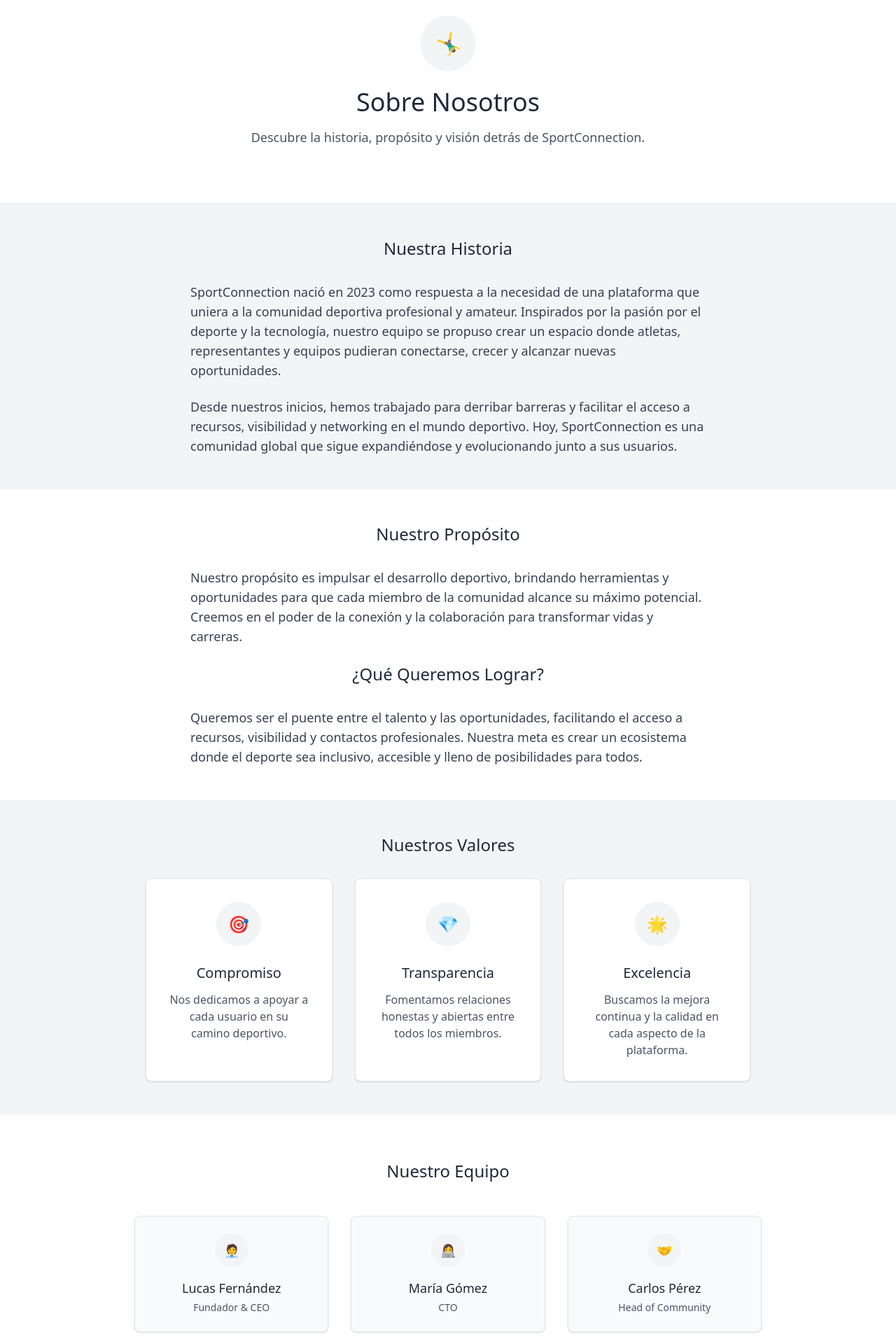
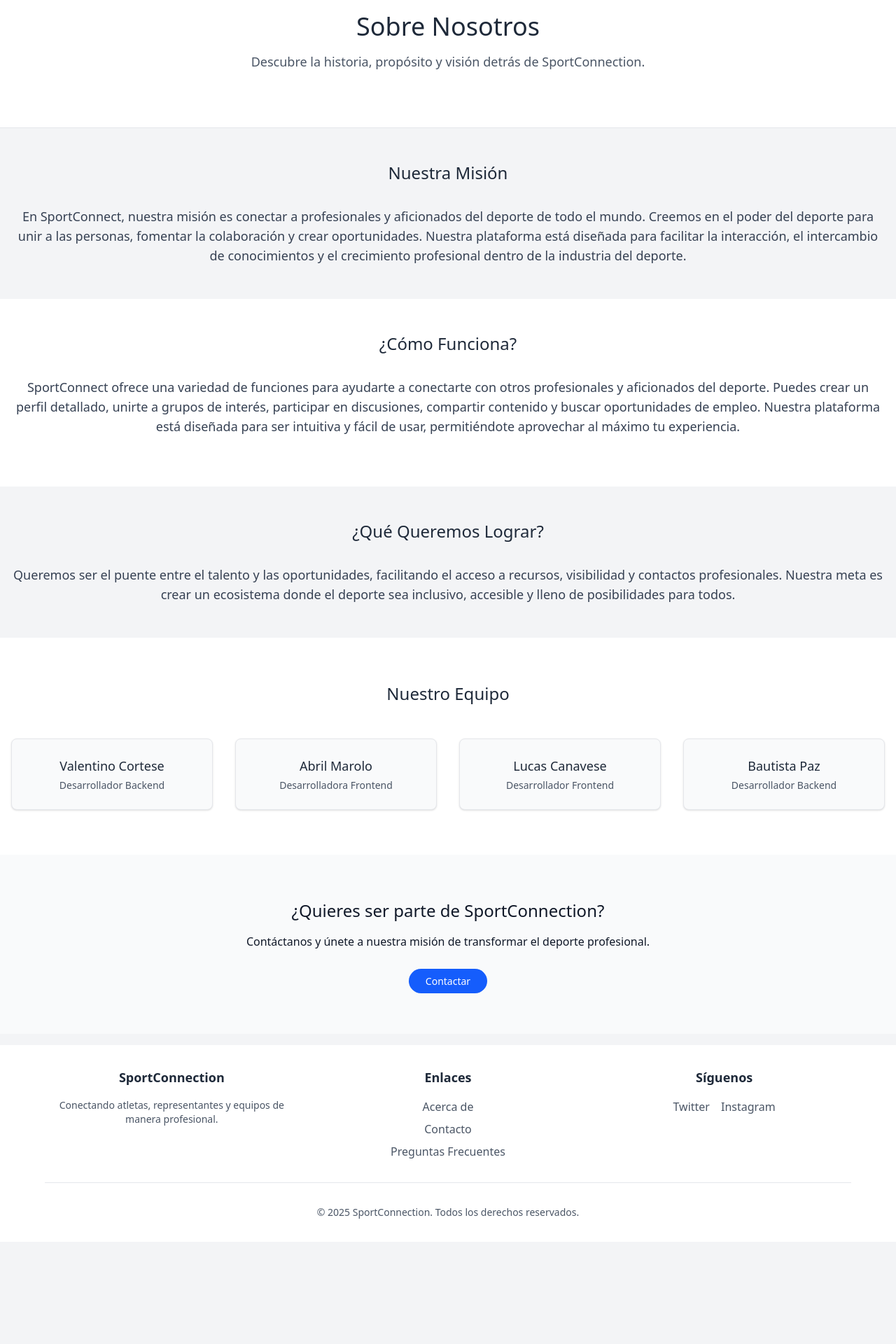
Before and after one commit to abrilmarolo/SportConection-Frontend, a React (Vite) app: page /AcercaDeNosotros in a window 1280 px wide. Shown: the part 120-2040 px from the top of the page at 70% size. After the commit the page ends 1894 px from the top, so only its background shows below. Built offline with nearby package versions, Linux system fonts and the light colour scheme.

Commit message:
4to commit - correción colores en About us

```diff
--- a/src/components/Navbar/Navbar.jsx
+++ b/src/components/Navbar/Navbar.jsx
@@ -24,7 +24,7 @@
   );
 
   const userRoutes = routes.filter(route =>
-    route.path == '/Post' || route.path == '/Match' || route.path == '/Chat'|| route.path == '/Mapa'
+    route.path == '/Publicaciones' || route.path == '/Match' || route.path == '/Chat'|| route.path == '/Mapa'
   );
 
 
--- a/src/pages/AboutUs/AboutUs.jsx
+++ b/src/pages/AboutUs/AboutUs.jsx
@@ -1,16 +1,13 @@
 import React from 'react'
 
-export function AboutUs(){
+export function AboutUs() {
   return (
-    <div className="min-h-screen bg-gray-50 dark:bg-gray-900 text-gray-900 dark:text-gray-100 my-5">
-      {/* Hero Section */}
-      <section className="bg-white dark:bg-gray-800 border-b border-gray-200 dark:border-gray-700">
+    <div className="min-h-screen bg-gray-50 dark:bg-gray-900 text-gray-900 dark:text-gray-100 my-4">
+      <section className="bg-white dark:bg-gray-900 border-b border-gray-200 dark:border-gray-700">
         <div className="container mx-auto px-4 py-12">
           <div className="text-center">
-            <div className="w-20 h-20 bg-gray-100 dark:bg-gray-700 rounded-full flex items-center justify-center mx-auto mb-6">
-              <span className="text-3xl">🤸‍♂️</span>
-            </div>
-            <h1 className="text-3xl md:text-4xl font-light text-gray-800 dark:text-white mb-4">
+
+            <h1 className="text-3xl md:text-4xl font-medium text-gray-800 dark:text-white mb-4">
               Sobre Nosotros
             </h1>
             <p className="text-lg text-gray-600 dark:text-gray-300 mb-8 max-w-2xl mx-auto">
@@ -20,31 +17,32 @@
         </div>
       </section>
 
-      {/* Historia Section */}
-      <section className="bg-gray-100 dark:bg-gray-800 py-12">
-        <div className="container mx-auto px-4 max-w-3xl">
-          <h2 className="text-2xl font-light text-center mb-8 text-gray-800 dark:text-white">
-            Nuestra Historia
+      <section className="bg-gray-100 dark:bg-gray-800 py-12 text-center">
+        <div className="container mx-auto px-4 ">
+          <h2 className="text-2xl font-normal text-center mb-8 text-gray-800 dark:text-white">
+            Nuestra Misión
           </h2>
-          <p className="text-gray-700 dark:text-gray-300 text-lg mb-6">
-            SportConnection nació en 2023 como respuesta a la necesidad de una plataforma que uniera a la comunidad deportiva profesional y amateur. Inspirados por la pasión por el deporte y la tecnología, nuestro equipo se propuso crear un espacio donde atletas, representantes y equipos pudieran conectarse, crecer y alcanzar nuevas oportunidades.
-          </p>
+
           <p className="text-gray-700 dark:text-gray-300 text-lg">
-            Desde nuestros inicios, hemos trabajado para derribar barreras y facilitar el acceso a recursos, visibilidad y networking en el mundo deportivo. Hoy, SportConnection es una comunidad global que sigue expandiéndose y evolucionando junto a sus usuarios.
+            En SportConnect, nuestra misión es conectar a profesionales y aficionados del deporte de todo el mundo. Creemos en el poder del deporte para unir a las personas, fomentar la colaboración y crear oportunidades. Nuestra plataforma está diseñada para facilitar la interacción, el intercambio de conocimientos y el crecimiento profesional dentro de la industria del deporte.
           </p>
         </div>
       </section>
 
-      {/* Propósito y Visión Section */}
-      <section className="py-12 bg-white dark:bg-gray-800">
-        <div className="container mx-auto px-4 max-w-3xl">
-          <h2 className="text-2xl font-light text-center mb-8 text-gray-800 dark:text-white">
-            Nuestro Propósito
+      <section className="py-12 bg-white dark:bg-gray-900">
+        <div className="container mx-auto px-4 text-center">
+          <h2 className="text-2xl font-normal text-center mb-8 text-gray-800 dark:text-white">
+            ¿Cómo Funciona?
           </h2>
           <p className="text-gray-700 dark:text-gray-300 text-lg mb-6">
-            Nuestro propósito es impulsar el desarrollo deportivo, brindando herramientas y oportunidades para que cada miembro de la comunidad alcance su máximo potencial. Creemos en el poder de la conexión y la colaboración para transformar vidas y carreras.
+            SportConnect ofrece una variedad de funciones para ayudarte a conectarte con otros profesionales y aficionados del deporte. Puedes crear un perfil detallado, unirte a grupos de interés, participar en discusiones, compartir contenido y buscar oportunidades de empleo. Nuestra plataforma está diseñada para ser intuitiva y fácil de usar, permitiéndote aprovechar al máximo tu experiencia.
           </p>
-          <h2 className="text-2xl font-light text-center mb-8 text-gray-800 dark:text-white">
+
+        </div>
+      </section>
+      <section className="py-12 bg-gray-100 dark:bg-gray-800">
+        <div className="container mx-auto px-4 text-center">
+          <h2 className="text-2xl font-normal text-center mb-8 text-gray-800 dark:text-white">
             ¿Qué Queremos Lograr?
           </h2>
           <p className="text-gray-700 dark:text-gray-300 text-lg">
@@ -53,80 +51,40 @@
         </div>
       </section>
 
-      {/* Valores Section */}
-      <section className="bg-gray-100 dark:bg-gray-800 py-12">
-        <div className="container mx-auto px-4 max-w-4xl">
-          <h2 className="text-2xl font-light text-center mb-8 text-gray-800 dark:text-white">
-            Nuestros Valores
+      <section className="py-16 bg-white dark:bg-gray-900">
+        <div className="container mx-auto px-4">
+          <h2 className="text-2xl font-normal text-center mb-12 text-gray-800 dark:text-white">
+            Nuestro Equipo
           </h2>
-          <div className="grid md:grid-cols-3 gap-8">
-            <div className="bg-white dark:bg-gray-700 rounded-lg shadow-sm border border-gray-200 dark:border-gray-600 p-8 text-center">
-              <div className="w-16 h-16 bg-gray-100 rounded-full flex items-center justify-center mx-auto mb-6">
-                <span className="text-2xl">🎯</span>
-              </div>
-              <h3 className="text-xl font-medium text-gray-800 mb-3 dark:text-white">Compromiso</h3>
-              <p className="text-gray-600 dark:text-gray-300">Nos dedicamos a apoyar a cada usuario en su camino deportivo.</p>
+          <div className="grid md:grid-cols-4 gap-8  mx-auto">
+            <div className="text-center p-6 bg-gray-50 dark:bg-gray-800 rounded-lg shadow-sm border border-gray-200 dark:border-gray-700">
+              <h3 className="text-lg font-medium mb-1 text-gray-800 dark:text-white">Valentino Cortese</h3>
+              <p className="text-gray-600 dark:text-gray-300 text-sm">Desarrollador Backend</p>
             </div>
-            <div className="bg-white dark:bg-gray-700 rounded-lg shadow-sm border border-gray-200 dark:border-gray-600 p-8 text-center">
-              <div className="w-16 h-16 bg-gray-100 rounded-full flex items-center justify-center mx-auto mb-6">
-                <span className="text-2xl">💎</span>
-              </div>
-              <h3 className="text-xl font-medium text-gray-800 mb-3 dark:text-white">Transparencia</h3>
-              <p className="text-gray-600 dark:text-gray-300">Fomentamos relaciones honestas y abiertas entre todos los miembros.</p>
+            <div className="text-center p-6 bg-gray-50 dark:bg-gray-800 rounded-lg shadow-sm border border-gray-200 dark:border-gray-700">
+              <h3 className="text-lg font-medium mb-1 text-gray-800 dark:text-white">Abril Marolo</h3>
+              <p className="text-gray-600 dark:text-gray-300 text-sm">Desarrolladora Frontend</p>
             </div>
-            <div className="bg-white dark:bg-gray-700 rounded-lg shadow-sm border border-gray-200 dark:border-gray-600 p-8 text-center">
-              <div className="w-16 h-16 bg-gray-100 rounded-full flex items-center justify-center mx-auto mb-6">
-                <span className="text-2xl">🌟</span>
-              </div>
-              <h3 className="text-xl font-medium text-gray-800 mb-3 dark:text-white">Excelencia</h3>
-              <p className="text-gray-600 dark:text-gray-300">Buscamos la mejora continua y la calidad en cada aspecto de la plataforma.</p>
+            <div className="text-center p-6 bg-gray-50 dark:bg-gray-800 rounded-lg shadow-sm border border-gray-200 dark:border-gray-700">
+              <h3 className="text-lg font-medium mb-1 text-gray-800 dark:text-white">Lucas Canavese</h3>
+              <p className="text-gray-600 dark:text-gray-300 text-sm">Desarrollador Frontend</p>
+            </div>
+            <div className="text-center p-6 bg-gray-50 dark:bg-gray-800 rounded-lg shadow-sm border border-gray-200 dark:border-gray-700">
+              <h3 className="text-lg font-medium mb-1 text-gray-800 dark:text-white">Bautista Paz</h3>
+              <p className="text-gray-600 dark:text-gray-300 text-sm">Desarrollador Backend</p>
             </div>
           </div>
         </div>
       </section>
-
-      {/* Team Section */}
-      <section className="py-16 bg-white dark:bg-gray-800">
-        <div className="container mx-auto px-4">
-          <h2 className="text-2xl font-light text-center mb-12 text-gray-800 dark:text-white">
-            Nuestro Equipo
-          </h2>
-          <div className="grid md:grid-cols-3 gap-8 max-w-4xl mx-auto">
-            <div className="text-center p-6 bg-gray-50 dark:bg-gray-900 rounded-lg shadow-sm border border-gray-200 dark:border-gray-700">
-              <div className="w-12 h-12 bg-gray-100 rounded-full flex items-center justify-center mx-auto mb-4">
-                <span className="text-lg">🧑‍💼</span>
-              </div>
-              <h3 className="text-lg font-medium mb-1 text-gray-800 dark:text-white">Lucas Fernández</h3>
-              <p className="text-gray-600 dark:text-gray-300 text-sm">Fundador & CEO</p>
-            </div>
-            <div className="text-center p-6 bg-gray-50 dark:bg-gray-900 rounded-lg shadow-sm border border-gray-200 dark:border-gray-700">
-              <div className="w-12 h-12 bg-gray-100 rounded-full flex items-center justify-center mx-auto mb-4">
-                <span className="text-lg">👩‍💻</span>
-              </div>
-              <h3 className="text-lg font-medium mb-1 text-gray-800 dark:text-white">María Gómez</h3>
-              <p className="text-gray-600 dark:text-gray-300 text-sm">CTO</p>
-            </div>
-            <div className="text-center p-6 bg-gray-50 dark:bg-gray-900 rounded-lg shadow-sm border border-gray-200 dark:border-gray-700">
-              <div className="w-12 h-12 bg-gray-100 rounded-full flex items-center justify-center mx-auto mb-4">
-                <span className="text-lg">🤝</span>
-              </div>
-              <h3 className="text-lg font-medium mb-1 text-gray-800 dark:text-white">Carlos Pérez</h3>
-              <p className="text-gray-600 dark:text-gray-300 text-sm">Head of Community</p>
-            </div>
-          </div>
-        </div>
-      </section>
-
-      {/* CTA Section */}
-      <section className="py-16 bg-gray-800">
+      <section className="py-16 dark:bg-gray-800">
         <div className="container mx-auto px-4 text-center">
-          <h2 className="text-2xl font-light mb-4 text-white">¿Quieres ser parte de SportConnection?</h2>
-          <p className="text-gray-300 mb-8 max-w-2xl mx-auto">
+          <h2 className="text-2xl font-normal mb-4">¿Quieres ser parte de SportConnection?</h2>
+          <p className="-300 mb-8 max-w-2xl mx-auto">
             Contáctanos y únete a nuestra misión de transformar el deporte profesional.
           </p>
           <a
             href="/Contacto"
-            className="px-6 py-2 bg-white text-gray-800 rounded-md hover:bg-gray-100 transition-colors text-sm font-medium"
+            className="px-6 py-2 rounded-3xl text-white bg-blue-600 hover:bg-blue-700 dark:bg-blue-600 transition-colors text-sm font-medium"
           >
             Contactar
           </a>
--- a/src/pages/Chat/Chat.jsx
+++ b/src/pages/Chat/Chat.jsx
@@ -5,13 +5,16 @@
 
   return (
     <>
-      {isAuthenticated ? (
-        <div className='min-h-screen m-4'>
-          <h1 className='text-2xl '>Soy Chat</h1>
-        </div>
-      ) : (
-        <div className='min-h-screen'>No Tenes Acceso</div>
-      )}
-    </>
+            {!isAuthenticated ? (
+                <div className="min-h-screen flex items-center justify-center">
+                    <div className="text-center p-8 bg-red-700 dark:bg-red-900 rounded-lg">
+                        <h2 className="text-2xl text-white font-normal">Acceso Denegado</h2>
+                        <p className="mt-2 text-white">Debes iniciar sesión para ver los chats</p>
+                    </div>
+                </div>
+            ) : (
+                <div className='min-h-screen m-4 dark:text-white' >Chat</div>
+            )}
+        </>
   );
 }
--- a/src/pages/Contact/Contact.jsx
+++ b/src/pages/Contact/Contact.jsx
@@ -84,7 +84,7 @@
             </div>
             <button
               type="submit"
-              className="w-full py-2 rounded-3xl text-white bg-blue-500 hover:bg-blue-700"
+              className="w-full py-2 rounded-3xl text-white bg-blue-600 hover:bg-blue-700"
             >
               Enviar Consulta
             </button>
--- a/src/pages/LogIn/LogIn.jsx
+++ b/src/pages/LogIn/LogIn.jsx
@@ -112,9 +112,9 @@
           <button
             type="submit"
             disabled={isLoading}
-            className={`w-full py-2 rounded-3xl text-white ${isLoading ? 'bg-blue-400 cursor-not-allowed' : 'bg-blue-500 hover:bg-blue-700'}`}
+            className={`w-full py-2 rounded-3xl text-white ${isLoading ? 'bg-blue-400 cursor-pointer' : 'bg-blue-700 hover:bg-blue-500 cursor-pointer'}`}
           >
-            {isLoading ? 'Iniciando sesión...' : 'Iniciar sesión'}
+            {isLoading ? 'Iniciando Sesión...' : 'Iniciar Sesión'}
           </button>
 
           <div className="relative my-3">
@@ -132,7 +132,7 @@
             type="button"
             onClick={handleGoogleLogin}
             disabled={isLoading}
-            className="w-full py-2 px-4 flex items-center justify-center gap-2 bg-white border border-gray-300 rounded-3xl text-gray-700 hover:bg-gray-50 dark:bg-gray-700 dark:border-gray-600 dark:text-white dark:hover:bg-gray-600"
+            className="w-full py-2 px-4 flex items-center justify-center gap-2 bg-white border border-gray-300 rounded-3xl text-gray-700 hover:bg-gray-50 dark:bg-gray-700 dark:border-gray-600 dark:text-white dark:hover:bg-gray-600 cursor-pointer"
           >
             <FaGoogle />
             Iniciar sesión con Google
--- a/src/pages/Map/Map.jsx
+++ b/src/pages/Map/Map.jsx
@@ -6,12 +6,15 @@
 
     return (
         <>
-            {isAuthenticated ? (
-                <div className='min-h-screen m-4'>
-                    <h1 className='text-2xl '>Soy Mapa</h1>
+            {!isAuthenticated ? (
+                <div className="min-h-screen flex items-center justify-center">
+                    <div className="text-center p-8 bg-red-700 dark:bg-red-900 rounded-lg">
+                        <h2 className="text-2xl text-white font-normal">Acceso Denegado</h2>
+                        <p className="mt-2 text-white">Debes iniciar sesión para ver el mapa</p>
+                    </div>
                 </div>
             ) : (
-                <div className='min-h-screen' >No Tenes Acceso</div>
+                <div className='min-h-screen m-4 dark:text-white' >Mapas</div>
             )}
         </>
     );
--- a/src/pages/Match/Match.jsx
+++ b/src/pages/Match/Match.jsx
@@ -5,12 +5,15 @@
 
   return (
     <>
-      {isAuthenticated ? (
-        <div className='min-h-screen m-4'>
-          <h1 className='text-2xl '>Soy Match</h1>
+      {!isAuthenticated ? (
+        <div className="min-h-screen flex items-center justify-center">
+          <div className="text-center p-8 bg-red-700 dark:bg-red-900 rounded-lg">
+            <h2 className="text-2xl text-white font-normal">Acceso Denegado</h2>
+            <p className="mt-2 text-white">Debes iniciar sesión para ver los match</p>
+          </div>
         </div>
       ) : (
-        <div>No Tenes Acceso</div>
+        <div className='min-h-screen m-4 dark:text-white' >Match</div>
       )}
     </>
   );
--- a/src/pages/Post/Post.jsx
+++ b/src/pages/Post/Post.jsx
@@ -5,12 +5,15 @@
 
   return (
     <>
-      {isAuthenticated ? (
-        <div className='min-h-screen m-4'>
-          <h1 className='text-2xl '>Soy Post</h1>
+      {!isAuthenticated ? (
+        <div className="min-h-screen flex items-center justify-center">
+          <div className="text-center p-8 bg-red-700 dark:bg-red-900 rounded-lg">
+            <h2 className="text-2xl text-white font-normal">Acceso Denegado</h2>
+            <p className="mt-2 text-white">Debes iniciar sesión para ver las publicaciones</p>
+          </div>
         </div>
       ) : (
-        <div className='min-h-screen'>No Tenes Acceso</div>
+        <div className='min-h-screen m-4 dark:text-white' >Publicaciones</div>
       )}
     </>
   );
--- a/src/pages/Profile/Profile.jsx
+++ b/src/pages/Profile/Profile.jsx
@@ -24,9 +24,9 @@
   if (!isAuthenticated) {
     return (
       <div className="min-h-screen flex items-center justify-center">
-        <div className="text-center p-8 bg-red-50 dark:bg-gray-800 rounded-lg">
-          <h2 className="text-xl text-red-600 dark:text-red-400">Acceso Denegado</h2>
-          <p className="mt-2">Debes iniciar sesión para ver tu perfil</p>
+        <div className="text-center p-8 bg-red-800 dark:bg-red-900 rounded-lg">
+          <h2 className="text-2xl text-white font-normal">Acceso Denegado</h2>
+          <p className="mt-2 text-white">Debes iniciar sesión para ver tu perfil</p>
         </div>
       </div>
     );
--- a/src/routes/routes.jsx
+++ b/src/routes/routes.jsx
@@ -19,7 +19,7 @@
     { path: "/Registro", element: <Register />, name: "Registrarse"},
     { path: "/InicioSesion", element: <LogIn />, name: "Iniciar Sesión"},
     { path: "/RegistroTipoDeUsuario", element: <RegisterPartTwo />, name: "Tipo de Usuario" },
-    { path: "/Post", element: <Post />, name: "Publicaciones"},
+    { path: "/Publicaciones", element: <Post />, name: "Publicaciones"},
     { path: "/Match", element: <Match />, name: "Hacer Match"},
     { path: "/Chat", element: <Chat />, name: "Chats"},
     { path: "/Mapa", element: <Map />, name: "Mapa"},
```
